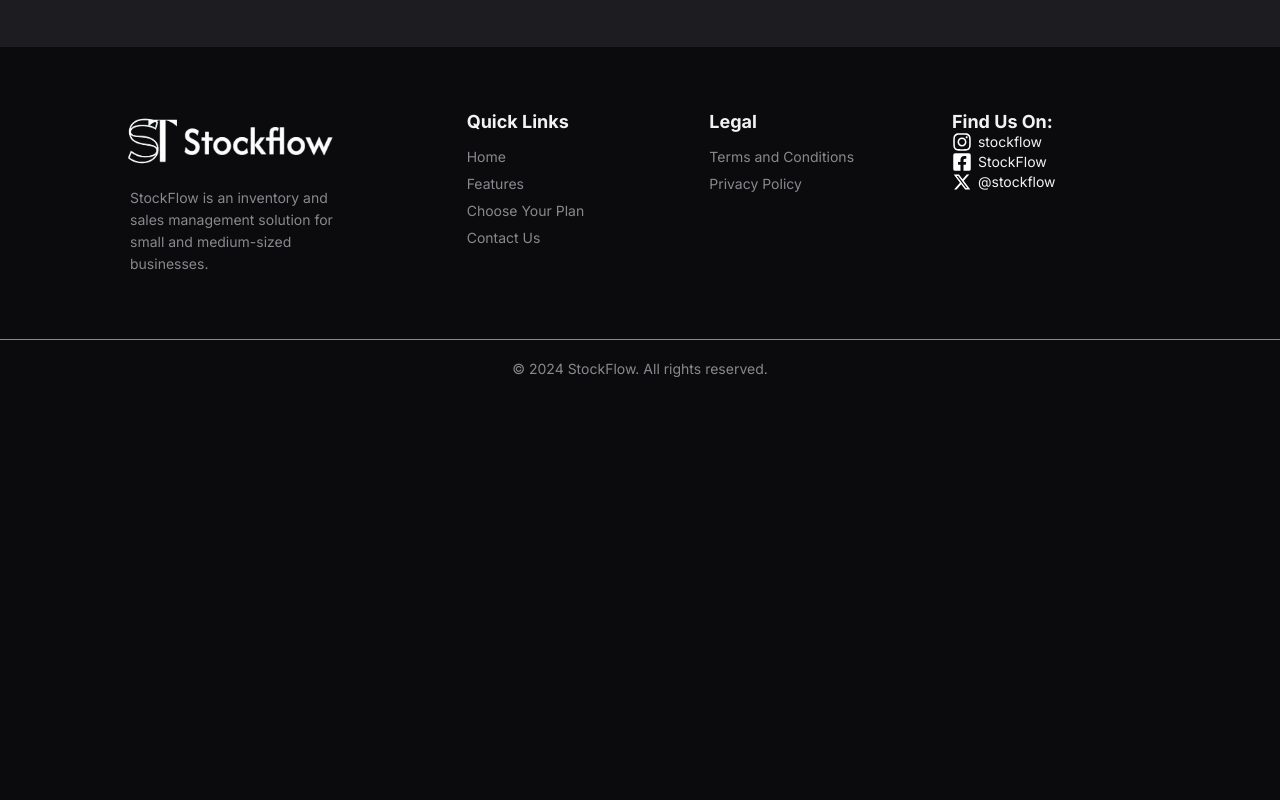
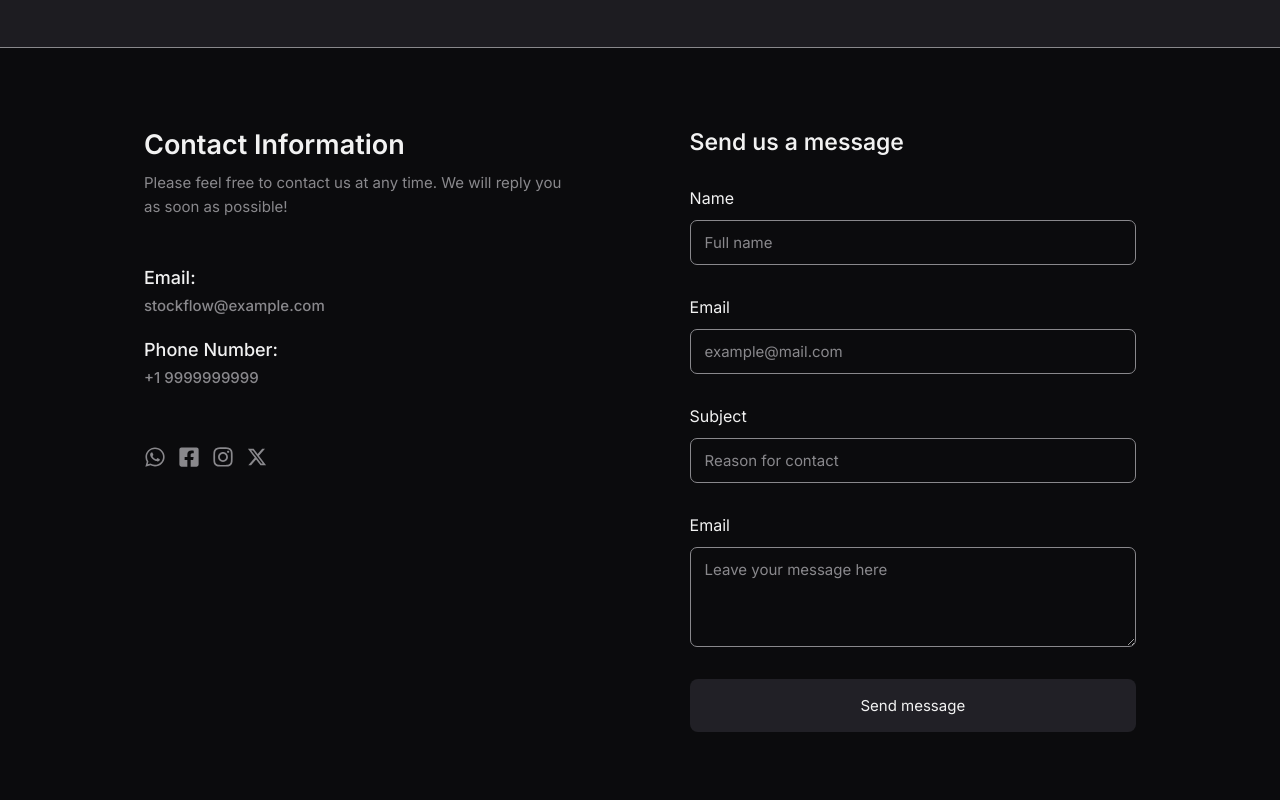
Before and after one commit to FazeElian/StockFlow, a Next.js app in the folder client/: page / in a window 1280 px wide. Shown: the part 2660-3460 px from the top of the page. Before the commit the page ends 3058 px from the top, so only its background shows below. Built offline with nearby package versions, Linux system fonts and the light colour scheme; a web font is replaced by a local one.

Commit message:
add: Contact us section to company page

```diff
--- /dev/null
+++ b/client/app/components/company/ContactUs.tsx
@@ -0,0 +1,103 @@
+"use client";
+
+import { Element } from "react-scroll";
+import Link from "next/link";
+
+// Styles
+import "@/public/css/components/company/ContactUs.css";
+
+// React icons
+import { FaFacebookSquare, FaInstagram, FaWhatsapp } from "react-icons/fa";
+import { RiTwitterXFill } from "react-icons/ri";
+
+const ContactUs = () => {
+    return (
+        <Element className="contact-us font-inter" name="contact-us">
+            <div className="social-media-contact">
+                <h1 className="color-white">Contact Information</h1>
+                <p className="color-gray">
+                    Please feel free to contact us at any time.
+                    We will reply you as soon as possible!
+                </p>
+
+                <h2 className="color-white">Email: </h2>
+                <h4 className="color-gray">stockflow@example.com</h4>
+
+                <h2 className="color-white">Phone Number: </h2>
+                <h4 className="color-gray">+1 9999999999</h4>
+
+                <ul className="social-media-items-contact">
+                    <Link href="https://www.whatsapp.com/">
+                        <FaWhatsapp />
+                    </Link>
+                    <Link href="https://www.facebook.com/">
+                        <FaFacebookSquare />
+                    </Link>
+                    <Link href="https://www.instagram.com/">
+                        <FaInstagram />
+                    </Link>
+                    <Link href="https://x.com/">
+                        <RiTwitterXFill />
+                    </Link>
+                </ul>
+            </div>
+            <form action="" className="form-contact">
+                <h1 className="color-white">Send us a message</h1>
+
+                <div className="form-contact-group">
+                    <label htmlFor="name" className="color-white">Name</label>
+                    <input
+                        type="text"
+                        className="font-inter color-white"
+                        name="name"
+                        id="name"
+                        placeholder="Full name"
+                        required
+                    />
+                </div>
+                <div className="form-contact-group">
+                    <label htmlFor="email" className="color-white">Email</label>
+                    <input
+                        type="email"
+                        className="font-inter color-white"
+                        name="email"
+                        id="email"
+                        placeholder="example@mail.com"
+                        required
+                    />
+                </div>
+                <div className="form-contact-group">
+                    <label htmlFor="email" className="color-white">Subject</label>
+                    <select
+                        className="font-inter color-gray"
+                        name="subject"
+                        id="subject"
+                        required
+                    >
+                        <option className="bg-black" defaultValue="">Reason for contact</option>
+                        <option value="" className="bg-black">General inquiry</option>
+                        <option value="" className="bg-black">Product information</option>
+                        <option value="" className="bg-black">Billing and payments</option>
+                        <option value="" className="bg-black">Partnership opportunities</option>
+                    </select>
+                </div>
+                <div className="form-contact-group">
+                    <label htmlFor="email" className="color-white">Email</label>
+                    <textarea
+                        name="message"
+                        id="message"
+                        className="color-gray font-inter"
+                        placeholder="Leave your message here"
+                        required
+                    />
+                </div>
+
+                <button className="btn-submit-contact font-inter bg-black-light color-white" type="submit">
+                    Send message
+                </button>
+            </form>
+        </Element>
+    )
+}
+
+export { ContactUs }
--- a/client/app/page.tsx
+++ b/client/app/page.tsx
@@ -7,6 +7,7 @@ import { TopBannerServices } from "./components/company/TopBannerServices";
 import { AppMainFeatures } from "./components/company/AppMainFeatures";
 import { ChooseYourPlan } from "./components/company/ChooseYourPlan";
 import { StartNowCallToAction } from "./components/company/StartNowCallToAction";
+import { ContactUs } from "./components/company/ContactUs";
 import { FooterCompany } from "./components/company/FooterCompany";
 
 export default function Home() {
@@ -20,6 +21,7 @@ export default function Home() {
         <AppMainFeatures />
         <ChooseYourPlan />
         <StartNowCallToAction />
+        <ContactUs />
         <FooterCompany />
       </main>
     </>
--- /dev/null
+++ b/client/public/css/components/company/ContactUs.css
@@ -0,0 +1,262 @@
+.contact-us {
+    display: flex;
+    width: 100%;
+    height: auto;
+    border-top: 1px solid #89888C;
+    border-bottom: 1px solid #89888C;
+    padding: 6rem 15rem 6rem;
+}
+
+    .social-media-contact,
+    .form-contact {
+        display: flex;
+        height: 100%;
+        flex-direction: column;
+    }
+
+    .social-media-contact {
+        width: 60%;
+    }
+
+    .social-media-contact h1 {
+        font-size: 32px;
+    }
+
+    .social-media-contact p {
+        font-size: 16px;
+        margin: 10px 0 3rem;
+        width: 50ch;
+        line-height: 24px;
+    }
+
+    .social-media-contact h2 {
+        font-size: 20px;
+        font-weight: 500;
+    }
+
+    .social-media-contact h4 {
+        font-size: 16px;
+        margin: 8px 0 1.5rem;
+        font-weight: 500;
+    }
+
+    .social-media-items-contact {
+        display: flex;
+        width: 100%;
+        gap: 12px;
+        margin-top: 2.5rem;
+    }
+
+        .social-media-items-contact a svg {
+            width: 24px;
+            height: 24px;
+            color: #89888C !important;
+            transition: .3s ease-in-out;
+        }
+
+            .social-media-items-contact a svg:hover {
+                color: #F2F2F2 !important;
+                transition: .2s ease-in;
+            }
+
+    .form-contact {
+        width: 40%;
+    }
+
+        .form-contact h1 {
+            font-size: 26px;
+            margin-bottom: 2rem;
+        }
+
+        .form-contact-group {
+            display: flex;
+            width: 100%;
+            height: auto;
+            flex-direction: column;
+            margin-bottom: 2rem;
+        }
+
+            .form-contact-group label {
+                font-size: 18px;
+            }
+
+            .form-contact-group input,
+            .form-contact-group select,
+            .form-contact-group textarea {
+                font-size: 16px;
+                margin-top: 1rem;
+                padding: 14px 1rem 14px;
+                border: 1px solid #89888C;
+                border-radius: 7px;
+                outline: none;
+                background: transparent;
+                transition: .4s ease-in-out;
+            }
+
+            .form-contact-group select {
+                cursor: pointer;
+                appearance: none;
+                -webkit-appearance: none;
+                -moz-appearance: none;
+            }
+
+            .form-contact-group textarea {
+                field-sizing: content;
+                min-height: 100px;
+            }
+
+            .form-contact-group input::-webkit-input-placeholder,
+            .form-contact-group textarea::-webkit-input-placeholder {
+                color: #89888C;
+            }
+
+            .form-contact-group input:focus,
+            .form-contact-group select:focus,
+            .form-contact-group textarea:focus {
+                border: 1px solid #F2F2F2;
+                transition: .4s ease-in;
+                color: #F2F2F2;
+            }
+
+            .btn-submit-contact {
+                display: flex;
+                width: 100%;
+                height: auto;
+                padding: 1rem;
+                align-items: center;
+                justify-content: center;
+                text-align: center;
+                font-size: 16px;
+                border-radius: 8px;
+                border: 1px solid transparent;
+                transition: .3s ease-in-out;
+                cursor: pointer;
+            }
+
+                .btn-submit-contact:hover {
+                    background-color: #0B0B0D;
+                    border: 1px solid white;
+                    transition: .3s ease-in;
+                }
+
+/* Responsive 1440px */
+@media screen and (max-width: 1440px) {
+    .contact-us {
+        padding: 6rem 12rem 6rem;
+    }
+
+    .social-media-contact {
+        width: 55%;
+    }
+
+    .social-media-contact h1 {
+        font-size: 27px;
+        font-weight: 600;
+    }
+
+    .social-media-contact p {
+        font-size: 15px;
+        width: 45ch;
+    }
+
+    .social-media-contact h2 {
+        font-size: 18px;
+    }
+
+    .social-media-contact h4 {
+        font-size: 15px;
+    }
+
+    .social-media-items-contact {
+        margin-top: 2.2rem;
+    }
+
+    .social-media-items-contact a svg {
+        width: 22px;
+        height: 22px;
+    }
+
+    .form-contact {
+        width: 45%;
+    }
+
+    .form-contact h1{
+        font-size: 23px;
+        font-weight: 550;
+    }
+
+    .form-contact-group label {
+        font-size: 16px;
+    }
+
+    .form-contact-group input,
+    .form-contact-group select,
+    .form-contact-group textarea {
+        font-size: 15px;
+        margin-top: 12px;
+        padding: 12px 14px 12px;
+    }
+
+    .btn-submit-contact {
+        font-size: 15px;
+    }
+}
+
+/* Responsive 1280px */
+@media screen and (max-width: 1280px) {
+    .contact-us {
+        padding: 5rem 9rem 5rem;
+    }
+}
+
+/* Responsive 1024px */
+@media screen and (max-width: 1024px) {
+    .contact-us {
+        flex-direction: column;
+        align-items: center;
+        justify-content: center;
+        text-align: center;
+        gap: 6rem;
+        padding: 6rem 12rem 6rem;
+    }
+
+    .social-media-contact,
+    .form-contact {
+        width: 100%;
+        align-items: center;
+        justify-content: center;
+    }
+
+    .social-media-items-contact {
+        align-items: center;
+        justify-content: center;
+        gap: 1rem;
+    }
+
+    .form-contact h1 {
+        margin-bottom: 3rem;
+    }
+
+    .form-contact-group {
+        text-align: start;
+    }
+}
+
+/* Responsive 768px */
+@media screen and (max-width: 768px) {
+    .contact-us {
+        padding: 6rem 8rem 6rem;
+    }
+
+    .social-media-contact p {
+        width: 80%;
+        margin-top: 1rem;
+    }
+}
+
+/* Responsive 600px */
+@media screen and (max-width: 600px) {
+    .contact-us {
+        padding: 6rem 3rem 6rem;
+    }
+}
```
